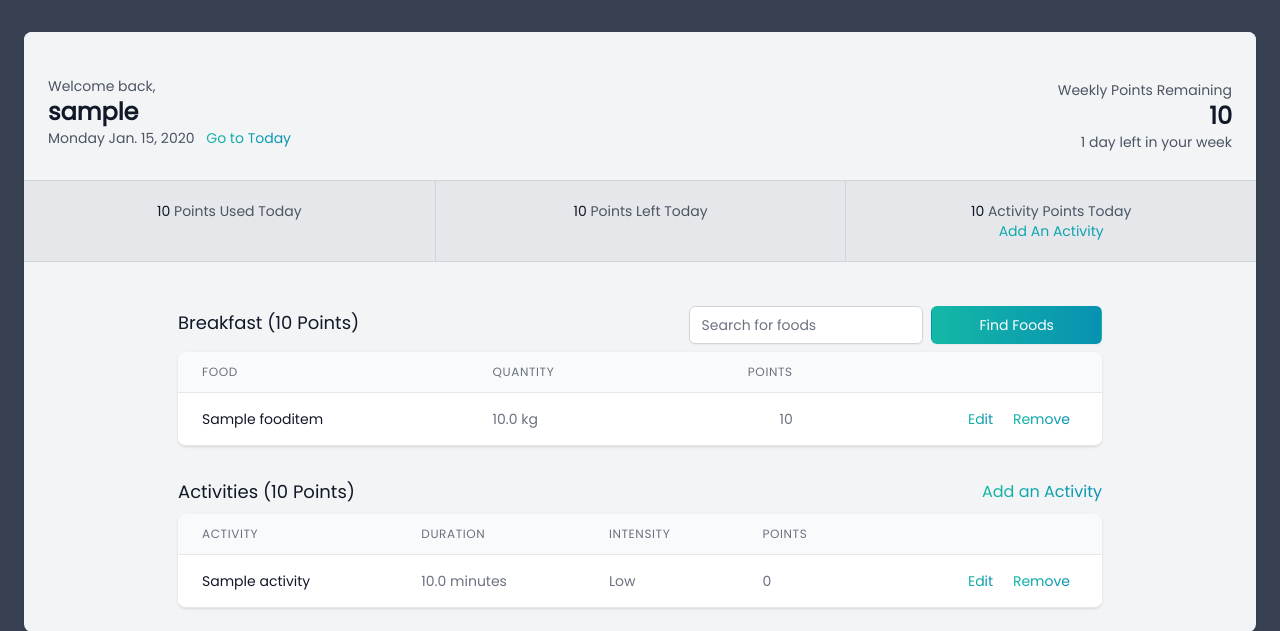
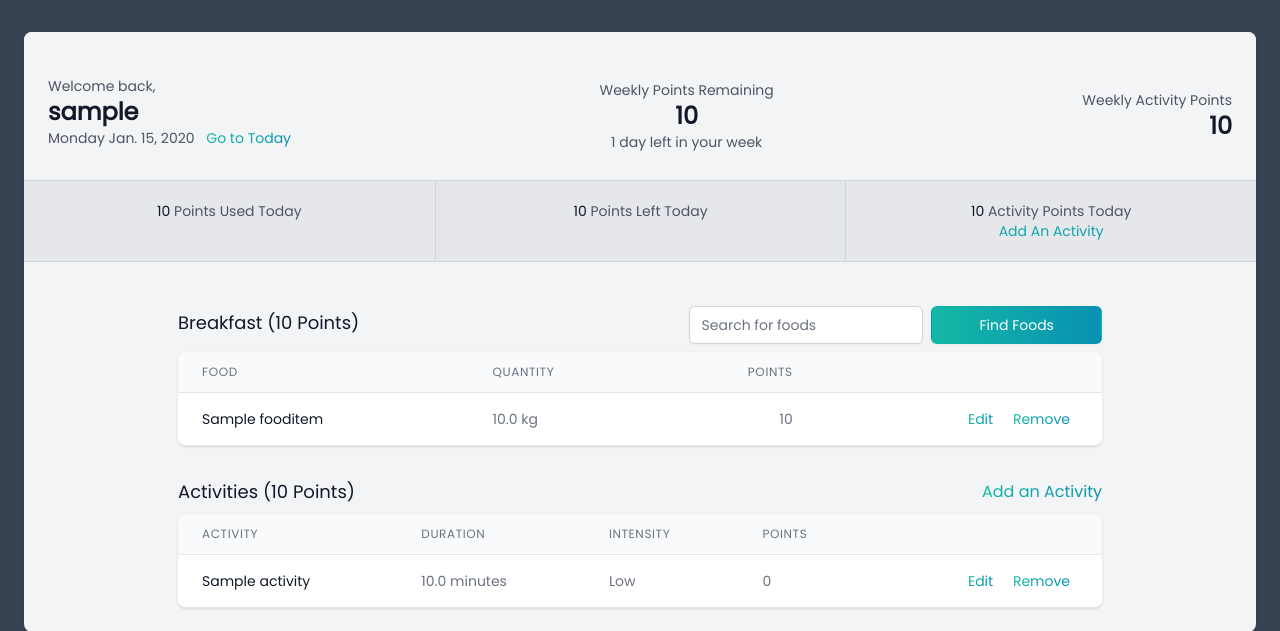
Before and after one commit to jvp-design/weight_points_plus, a Django app: page /day/2020-01-15/ in a window 1280 px wide. Shown: the part 64-695 px from the top of the page. Run offline with Django 3.2, Linux system fonts and the light colour scheme; a user stored in the database is signed in; tables that the repository leaves empty hold one stand-in row (values such as "Sample post"); style sheets or scripts are compiled from the project's sources; parts of the project's set-up code (start-up, migrations or seed data) failed here and were passed over; some libraries are stand-ins or nearby versions.

Commit message:
adding weekly activity points to day_detail.html

```diff
--- a/weight_points_plus/templates/day/day_detail.html
+++ b/weight_points_plus/templates/day/day_detail.html
@@ -45,7 +45,7 @@
           </div>
         </div>
         <div class="sm:flex sm:space-x-5 pt-2 sm:pt-0">
-          <div class="sm:mt-4 text-center sm:pt-1 sm:text-right">
+          <div class="sm:mt-4 text-center sm:pt-1">
             <p class="text-sm font-medium text-gray-600">Weekly Points Remaining</p>
             <p class="text-xl font-bold text-gray-900 sm:text-2xl">{{ day.week.weekly_points_remaining}}</p>
             <p class="text-sm font-medium text-gray-600">
@@ -59,15 +59,26 @@
             </p>
           </div>
         </div>
+        <div class="relative sm:hidden">
+          <div class="absolute inset-0 flex items-center" aria-hidden="true">
+            <div class="w-full border-t border-gray-300"></div>
+          </div>
+        </div>
+        <div class="sm:flex sm:space-x-5 pt-2 sm:pt-0">
+          <div class="sm:mt-4 text-center sm:pt-1 sm:text-right">
+            <p class="text-sm font-medium text-gray-600">Weekly Activity Points</p>
+            <p class="text-xl font-bold text-gray-900 sm:text-2xl">{{ day.week.activity_points }}</p>
+          </div>
+        </div>
       </div>
-      <div class="flex items-center justify-between">
+      <div class="flex items-center justify-center sm:space-x-5">
         {% if prev_day_is_available %}
-          <a href="{% url 'day:prev' day.date %}" class="text-primary hover:bg-primary-darken text-sm">Previous Day</a>
+          <a href="{% url 'day:prev' day.date %}" class="text-primary hover:bg-primary-darken text-sm mx-1 sm:mx-0">Previous Day</a>
         {% else %}
           <span></span>
         {% endif %}
         {% if next_day_is_available %}
-          <a href="{% url 'day:next' day.date %}" class="text-primary hover:bg-primary-darken text-sm">Next Day</a>
+          <a href="{% url 'day:next' day.date %}" class="text-primary hover:bg-primary-darken text-sm mx-1 sm:mx-0">Next Day</a>
         {% else %}
           <span></span>
         {% endif %}
```
Also changed, not shown: weight_points_plus/theme/static/css/dist/styles.css.
